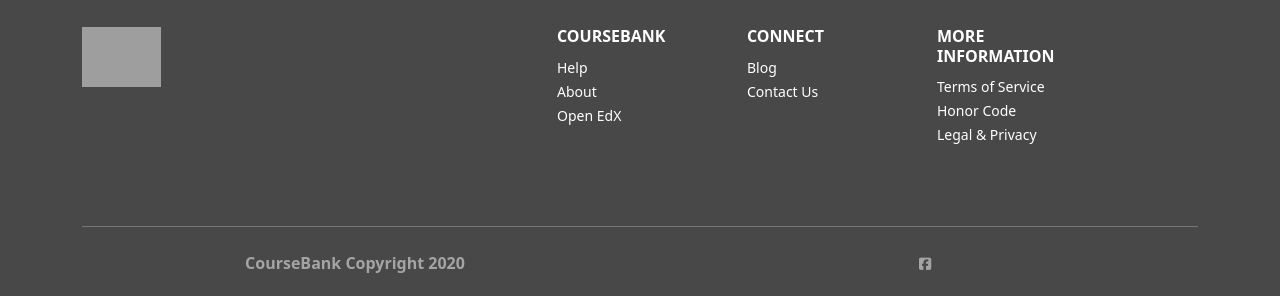
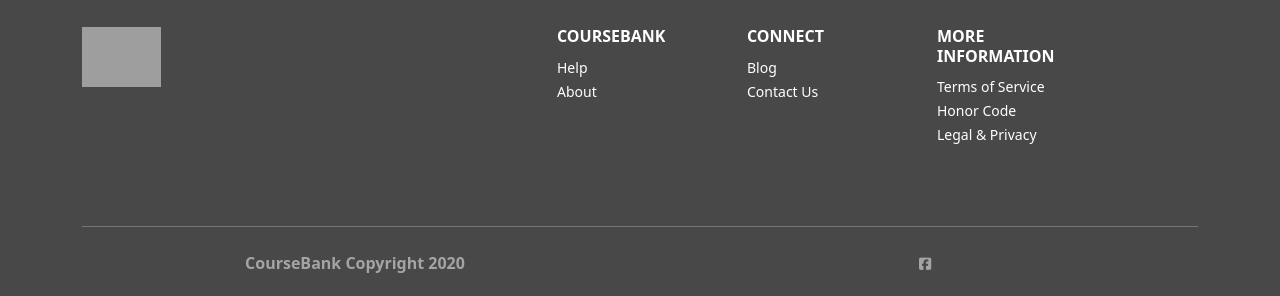
Before and after one commit to JamesMacklean/Coursebank-Partners, a Django app: template partners/templates/partner.html in a window 1280 px wide. Shown: the part 948-1244 px from the top of the page. Run offline with Django 3.2, Linux system fonts and the light colour scheme; the template is opened without the code that fills it, so the values that code supplies are empty; some libraries are stand-ins or nearby versions; grey boxes are pictures that could not be loaded.

Commit message:
Requested by Sir ADV to remove the OpenEdx Link

```diff
--- a/partners/templates/footer_partners.html
+++ b/partners/templates/footer_partners.html
@@ -13,9 +13,6 @@
                     </li>
                     <li>
                         <a href="/about">About</a>
-                    </li>
-                    <li>
-                        <a href="https://open.edx.org/">Open EdX</a>
                     </li>
                 </ul>
             </div>
```
